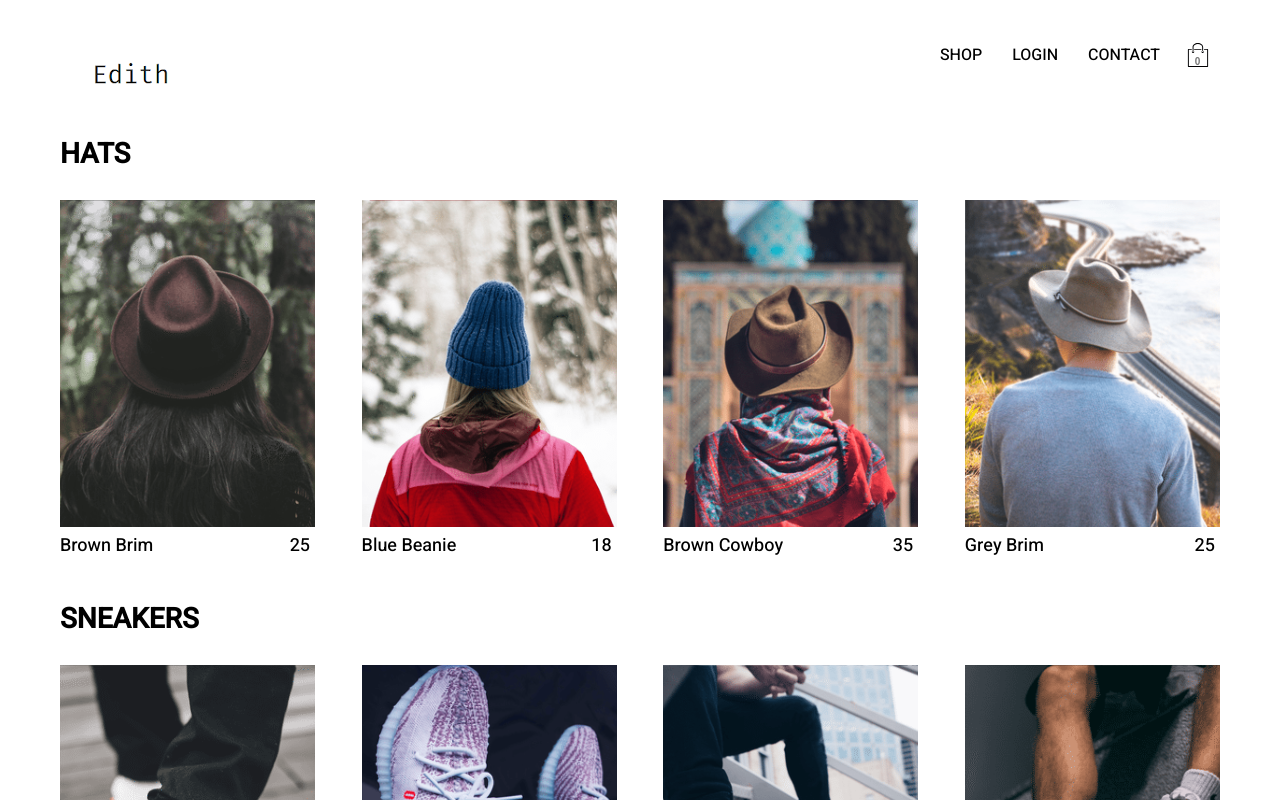
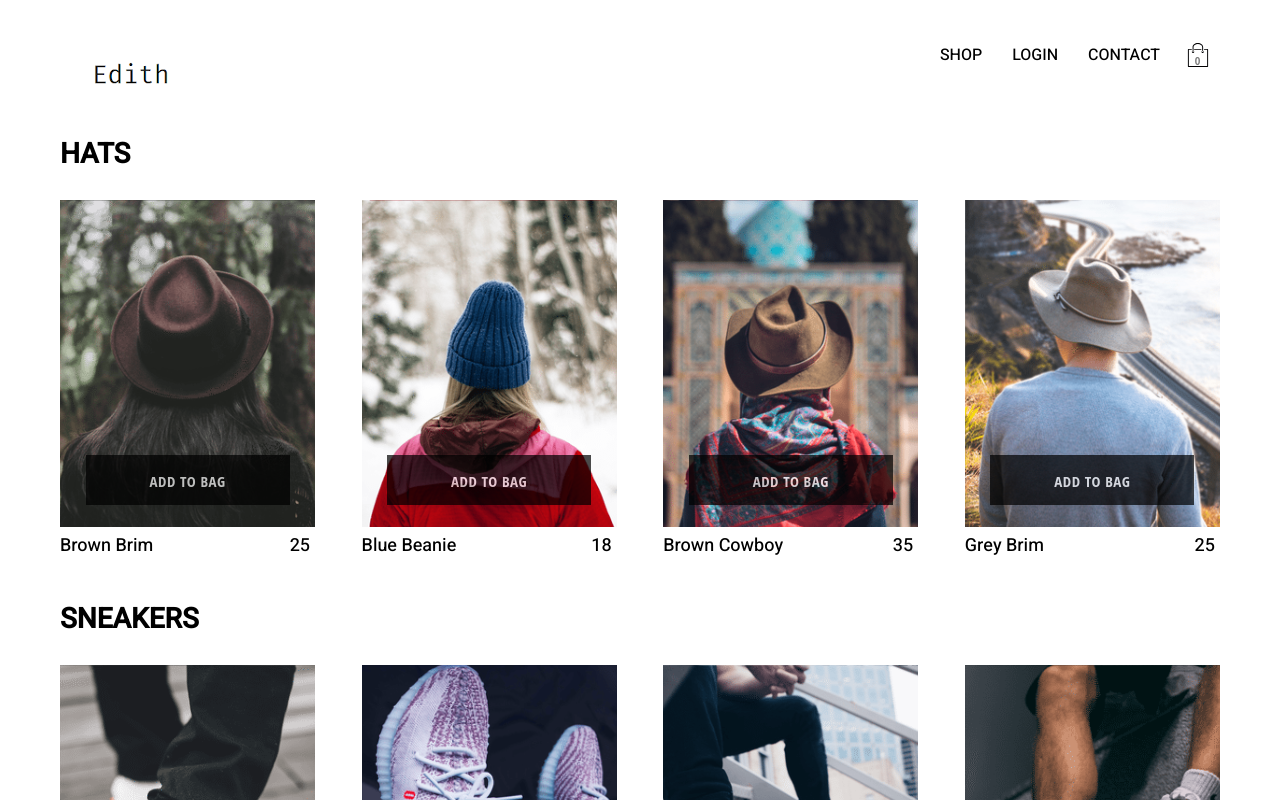
Before and after one commit to jwillow19/project-edith, a React (Create React App) app: page /shop in a window 1280 px wide. Shown: the top 800 px of the page. Built offline with nearby package versions, Linux system fonts and the light colour scheme; no server answers.

Commit message:
customized button

```diff
--- a/src/components/auth/Login.jsx
+++ b/src/components/auth/Login.jsx
@@ -10,7 +10,7 @@ import Paper from '@material-ui/core/Paper';
 import { createMuiTheme, ThemeProvider } from '@material-ui/core/styles';
 import { withStyles } from '@material-ui/core/styles';
 import { Link } from 'react-router-dom';
-import { auth } from '../../firebase/db';
+
 import { signInWithGoogle } from '../../firebase/db';
 import { connect } from 'react-redux';
 import { loginWithEmailAndPassword } from '../../redux/actions/user';
--- a/src/components/cart/CartDropdown.jsx
+++ b/src/components/cart/CartDropdown.jsx
@@ -3,13 +3,13 @@ import React from 'react';
 import Button from '@material-ui/core/Button';
 import './cart-dropdown.styles.scss';
 import { connect } from 'react-redux';
-import { handleCartClick } from '../../redux/actions/cart';
+// import { handleCartClick } from '../../redux/actions/cart';
 
-const CartDropdown = ({ handleCartClick }) => {
+const CartDropdown = ({}) => {
   return (
     <div className='cart-dropdown'>
       <div className='cart-items'></div>
-      <Button onClick={handleCartClick}>CHECKOUT</Button>
+      <Button>CHECKOUT</Button>
     </div>
   );
 };
@@ -20,4 +20,4 @@ const CartDropdown = ({ handleCartClick }) => {
 // const mapStateToProps = (state) => ({
 //   cart: state.cart,
 // });
-export default connect(null, { handleCartClick })(CartDropdown);
+export default connect(null, {})(CartDropdown);
--- a/src/components/cart/CartIcon.jsx
+++ b/src/components/cart/CartIcon.jsx
@@ -3,13 +3,13 @@ import PropTypes from 'prop-types';
 import IconButton from '@material-ui/core/IconButton';
 import { ReactComponent as ShoppingIcon } from '../../assets/shopping-bag.svg';
 import { connect } from 'react-redux';
-import { handleCartClick } from '../../redux/actions/cart';
+import { toggleCart } from '../../redux/actions/cart';
 import './cart-icon.styles.scss';
 
-const CartIcon = ({ handleCartClick }) => {
+const CartIcon = ({ toggleCart }) => {
   return (
     <div className='cart-icon'>
-      <IconButton onClick={handleCartClick}>
+      <IconButton onClick={toggleCart}>
         <ShoppingIcon className='shopping-icon' />
         <span className='item-count'>0</span>
       </IconButton>
@@ -18,7 +18,7 @@ const CartIcon = ({ handleCartClick }) => {
 };
 
 CartIcon.propTypes = {
-  handleCartClick: PropTypes.func.isRequired,
+  toggleCart: PropTypes.func.isRequired,
 };
 
-export default connect(null, { handleCartClick })(CartIcon);
+export default connect(null, { toggleCart })(CartIcon);
--- a/src/components/collections/CollectionItem.jsx
+++ b/src/components/collections/CollectionItem.jsx
@@ -1,7 +1,8 @@
 import React from 'react';
+import CustomButton from '../custom-button/CustomButton';
 import './collection-item.styles.scss';
 
-const CollectionItem = ({ id, name, imageUrl, price }) => {
+const CollectionItem = ({ id, name, imageUrl, price, classes }) => {
   return (
     <div className='collection-item'>
       <div className='image' style={{ backgroundImage: `url(${imageUrl})` }} />
@@ -9,6 +10,7 @@ const CollectionItem = ({ id, name, imageUrl, price }) => {
         <span className='name'>{name}</span>
         <span className='price'>{price}</span>
       </div>
+      <CustomButton inverted>Add to bag</CustomButton>
     </div>
   );
 };
--- a/src/components/collections/collection-item.styles.scss
+++ b/src/components/collections/collection-item.styles.scss
@@ -4,6 +4,7 @@
   flex-direction: column;
   height: 350px;
   align-items: center;
+  position: relative;
 
   .image {
     width: 100%;
@@ -11,6 +12,13 @@
     background-size: cover;
     background-position: center;
     margin-bottom: 5px;
+  }
+
+  .custom-button {
+    width: 80%;
+    opacity: 0.7;
+    position: absolute;
+    top: 255px;
   }
 
   .collection-footer {
--- /dev/null
+++ b/src/components/custom-button/CustomButton.jsx
@@ -0,0 +1,19 @@
+import React from 'react';
+
+import './custom-button.styles.scss';
+
+const CustomButton = ({
+  children,
+  isGoogleSignIn,
+  inverted,
+  ...otherProps
+}) => (
+  <button
+    className={`${inverted ? 'inverted' : ''} custom-button`}
+    {...otherProps}
+  >
+    {children}
+  </button>
+);
+
+export default CustomButton;
--- /dev/null
+++ b/src/components/custom-button/custom-button.styles.scss
@@ -0,0 +1,46 @@
+.custom-button {
+  min-width: 165px;
+  width: auto;
+  height: 50px;
+  letter-spacing: 0.5px;
+  line-height: 50px;
+  padding: 0 35px 0 35px;
+  font-size: 15px;
+  background-color: black;
+  color: white;
+  text-transform: uppercase;
+  font-family: 'Open Sans Condensed';
+  font-weight: bolder;
+  border: none;
+  cursor: pointer;
+  display: flex;
+  justify-content: center;
+
+  &:hover {
+    background-color: white;
+    color: black;
+    border: 1px solid black;
+  }
+
+  &.google-sign-in {
+    background-color: #4285f4;
+    color: white;
+
+    &:hover {
+      background-color: #357ae8;
+      border: none;
+    }
+  }
+
+  &.inverted {
+    background-color: black;
+    color: white;
+    border: 1px solid black;
+
+    &:hover {
+      background-color: black;
+      color: white;
+      border: none;
+    }
+  }
+}
--- a/src/redux/actions/cart.js
+++ b/src/redux/actions/cart.js
@@ -1,8 +1,8 @@
-import { CLICK_CART } from './types';
+import { TOGGLE_CART } from './types';
 
 // @action - button onClick triggers action
-export const handleCartClick = () => (dispatch) => {
+export const toggleCart = () => (dispatch) => {
   dispatch({
-    type: CLICK_CART,
+    type: TOGGLE_CART,
   });
 };
--- a/src/redux/actions/types.js
+++ b/src/redux/actions/types.js
@@ -6,4 +6,4 @@ export const LOGIN_SUCCESS = 'LOGIN_SUCCESS';
 export const LOGIN_FAIL = 'LOGIN_FAIL';
 export const LOGOUT = 'LOGOUT';
 export const SET_USER = 'SET_USER';
-export const CLICK_CART = 'CLICK_CART';
+export const TOGGLE_CART = 'CLICK_CART';
--- a/src/redux/reducers/cart.js
+++ b/src/redux/reducers/cart.js
@@ -1,4 +1,4 @@
-import { CLICK_CART } from '../actions/types';
+import { TOGGLE_CART } from '../actions/types';
 
 const initialState = {
   hidden: true,
@@ -7,7 +7,7 @@ const initialState = {
 export default function (state = initialState, action) {
   const { type, payload } = action;
   switch (type) {
-    case CLICK_CART:
+    case TOGGLE_CART:
       return {
         ...state,
         hidden: !state.hidden,
```
